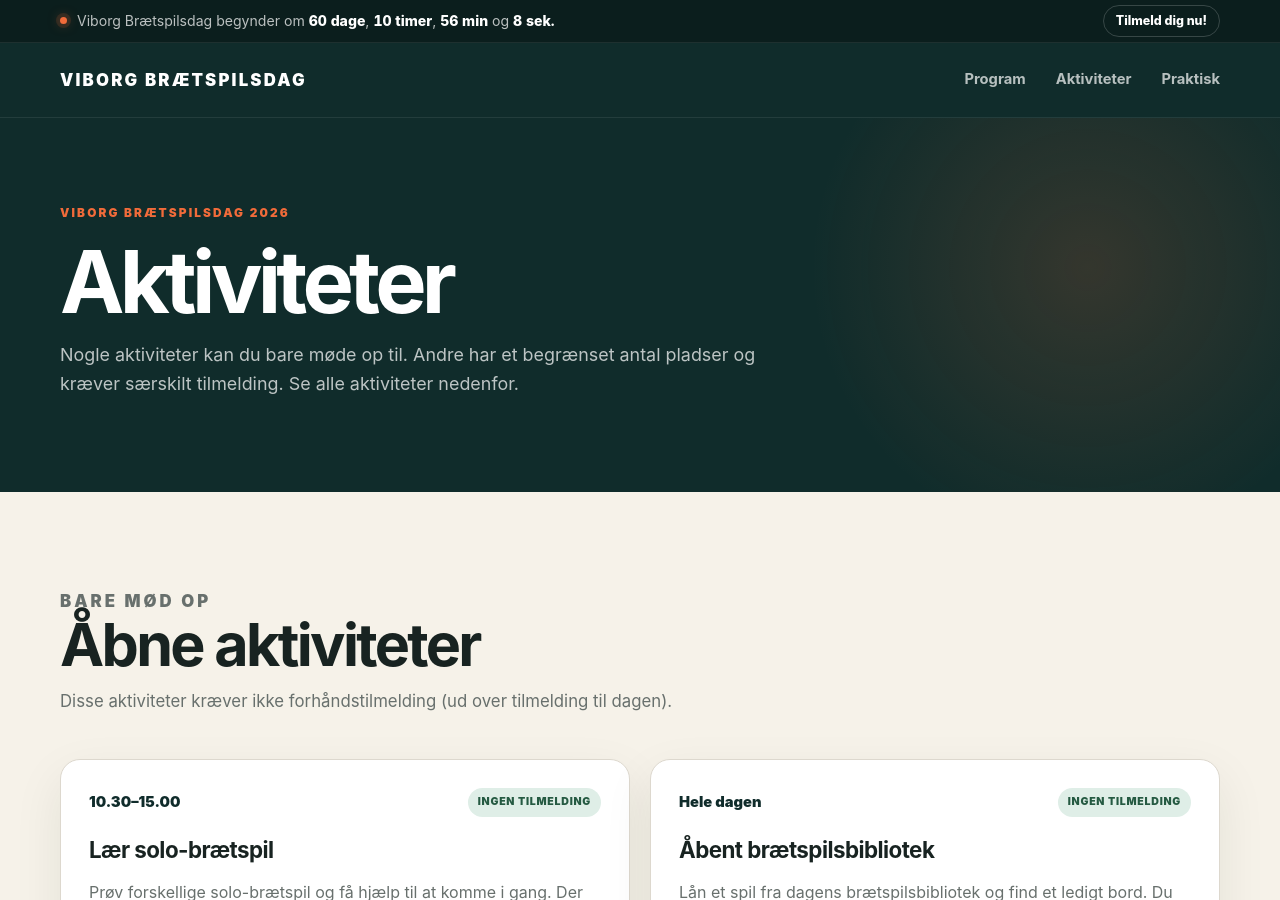
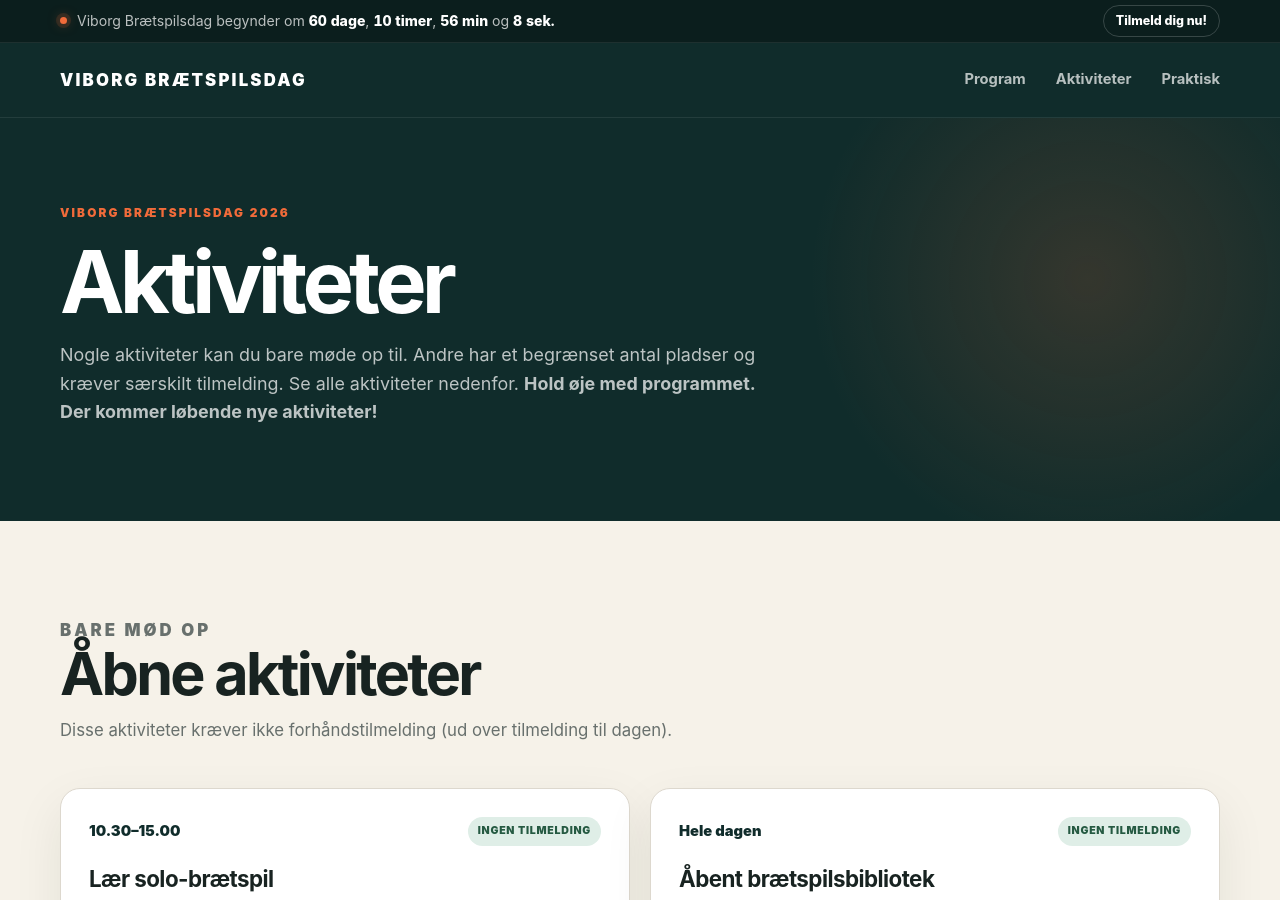
Before and after one commit to Andrejao/spilex, a Jekyll site: the page built from aktiviteter.html, in a window 1280 px wide and 900 px high. Built offline with Jekyll 4.4.1, drawn with Linux system fonts in a browser that asks for light colours.

Commit message:
Update aktiviteter.html

```diff
--- a/aktiviteter.html
+++ b/aktiviteter.html
@@ -14,7 +14,7 @@ description: Se aktiviteter med og uden tilmelding til Viborg Brætspilsdag 2026
     <p>
       Nogle aktiviteter kan du bare møde op til.
       Andre har et begrænset antal pladser og kræver særskilt tilmelding.
-      Se alle aktiviteter nedenfor.
+      Se alle aktiviteter nedenfor. <b>Hold øje med programmet. Der kommer løbende nye aktiviteter!</b>
     </p>
 
   </div>
```
